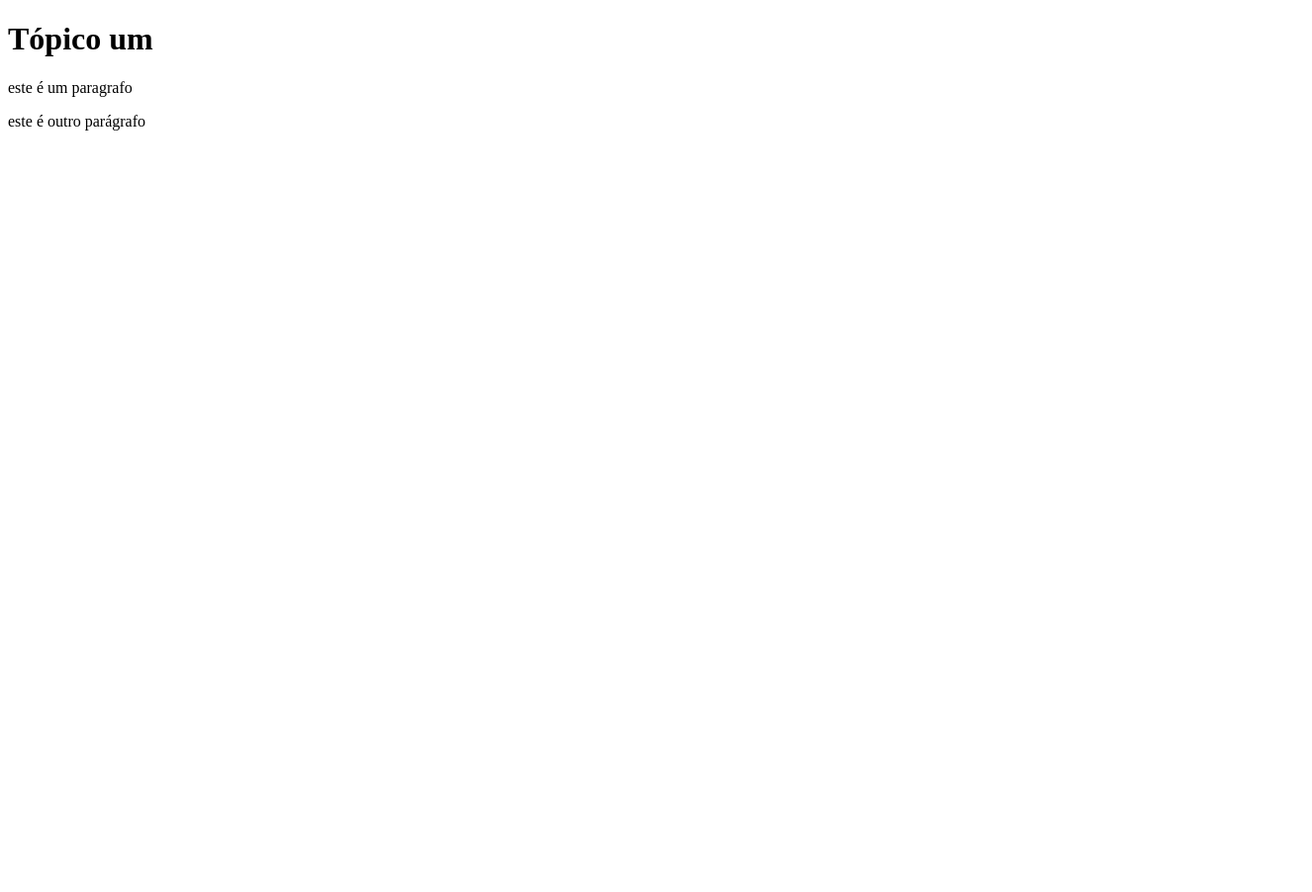
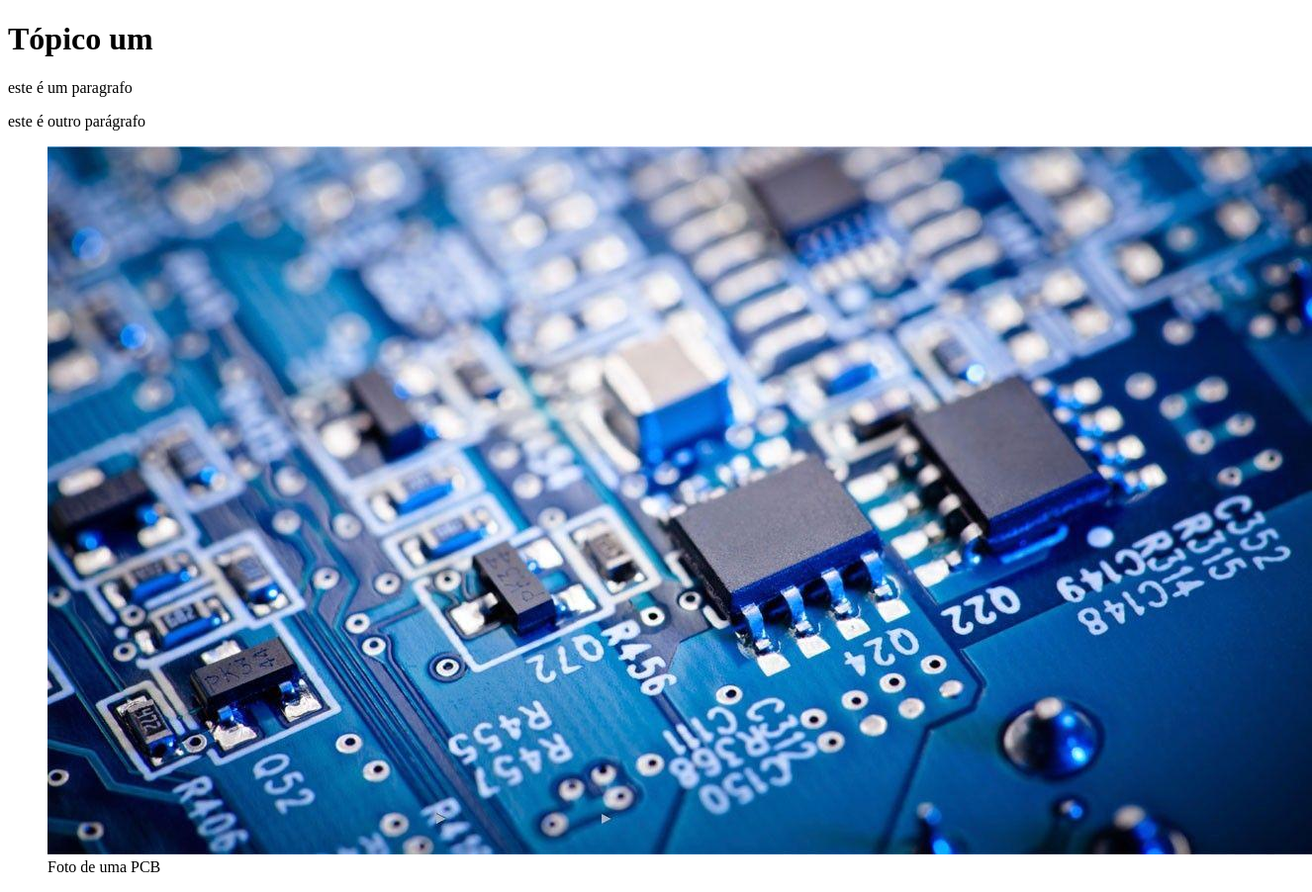
Before and after one commit to filipebr7/meu-projeto, a plain HTML site: page index.html in a window 1280 px wide. Shown: the whole page at 99% size, 1326 px wide, since content can reach past the window. Before the commit the page ends 800 px from the top, so only its background shows below. Drawn offline with Linux system fonts and the light colour scheme.

Commit message:
inserir imagem no index

```diff
--- a/index.html
+++ b/index.html
@@ -10,6 +10,10 @@
 
   <p>este é um paragrafo</p>
   <p>este é outro parágrafo</p>
+  <figure>
+    <img src="pcb.jpg" alt="PCB">
+    <figcaption>Foto de uma PCB</figcaption>
+  </figure>
 
   <script type="text/javascript">
     alert('Hello World!');
```
